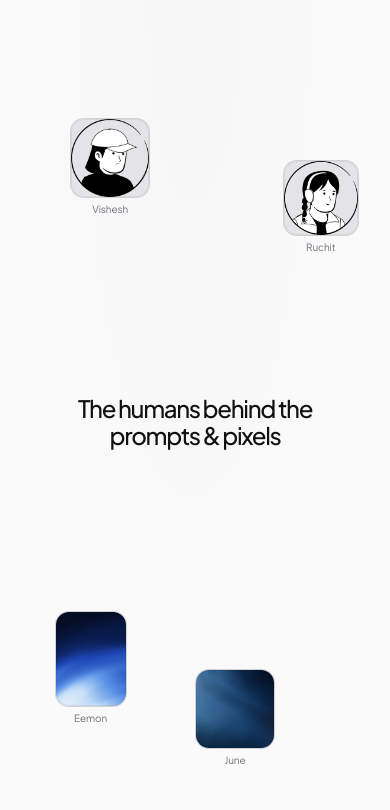
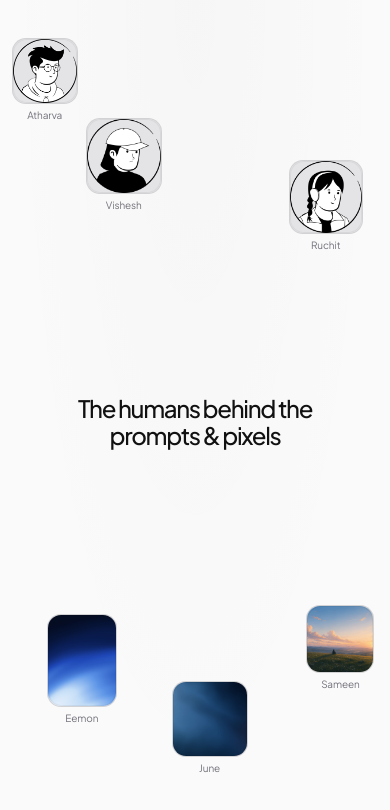
Before and after one commit to KhajeeMohammedZunaid/Zuris-All-Components, a Next.js app: page /hero-5 in a window 390 px wide. Shown: the top 810 px of the page. Built offline with nearby package versions, Linux system fonts and the light colour scheme.

Commit message:
Hero-5 Chnages in respnsive

```diff
--- a/components/hero-5.tsx
+++ b/components/hero-5.tsx
@@ -35,18 +35,18 @@ const CARDS: FloatingCard[] = [
     showOnMobile: false,
   },
 
-  // 2. ATHARVA (Hidden on mobile per user request, visible on tablet & desktop)
+  // 2. ATHARVA (Top-left accent card on mobile, precisely positioned)
   {
     id: "atharva",
     name: "Atharva",
     src: "/n1.png",
-    positionClass: "hidden md:flex md:top-[8%] lg:top-[10%] md:left-[12%] lg:left-[16%] xl:left-[17%] z-[15]",
-    sizeClass: "w-[76px] xs:w-[82px] sm:w-[94px] md:w-[112px] lg:w-[130px] xl:w-[140px]",
+    positionClass: "top-[4.5%] xs:top-[5%] sm:top-[6%] md:top-[8%] lg:top-[10%] left-[3%] xs:left-[4%] sm:left-[6%] md:left-[12%] lg:left-[16%] xl:left-[17%] z-[15]",
+    sizeClass: "w-[66px] xs:w-[72px] sm:w-[84px] md:w-[112px] lg:w-[130px] xl:w-[140px]",
     aspectRatio: "1/1",
     blur: "none",
     opacity: 1,
     delay: 0.25,
-    showOnMobile: false,
+    showOnMobile: true,
   },
 
   // 3. VISHESH (Top left/center on mobile, moved below a little)
@@ -54,8 +54,8 @@ const CARDS: FloatingCard[] = [
     id: "vishesh",
     name: "Vishesh",
     src: "/n2.png",
-    positionClass: "top-[14%] xs:top-[15%] sm:top-[7%] md:top-[3%] lg:top-[4%] left-[18%] xs:left-[20%] sm:left-[26%] md:left-[35%] lg:left-[36%] z-[20]",
-    sizeClass: "w-[80px] xs:w-[86px] sm:w-[98px] md:w-[116px] lg:w-[134px] xl:w-[145px]",
+    positionClass: "top-[14%] xs:top-[15%] sm:top-[7%] md:top-[3%] lg:top-[4%] left-[22%] xs:left-[24%] sm:left-[28%] md:left-[35%] lg:left-[36%] z-[20]",
+    sizeClass: "w-[76px] xs:w-[82px] sm:w-[94px] md:w-[116px] lg:w-[134px] xl:w-[145px]",
     aspectRatio: "1/1",
     blur: "none",
     opacity: 1,
@@ -68,8 +68,8 @@ const CARDS: FloatingCard[] = [
     id: "ruchit",
     name: "Ruchit",
     src: "/n3.png",
-    positionClass: "top-[19%] xs:top-[20%] sm:top-[11%] md:top-[4%] lg:top-[5%] right-[8%] xs:right-[10%] sm:right-[12%] md:right-[16%] lg:right-[22%] xl:right-[24%] z-[20]",
-    sizeClass: "w-[76px] xs:w-[82px] sm:w-[94px] md:w-[114px] lg:w-[132px] xl:w-[145px]",
+    positionClass: "top-[19%] xs:top-[20%] sm:top-[11%] md:top-[4%] lg:top-[5%] right-[7%] xs:right-[8%] sm:right-[10%] md:right-[16%] lg:right-[22%] xl:right-[24%] z-[20]",
+    sizeClass: "w-[74px] xs:w-[80px] sm:w-[92px] md:w-[114px] lg:w-[132px] xl:w-[145px]",
     aspectRatio: "1/1",
     blur: "none",
     opacity: 1,
@@ -123,8 +123,8 @@ const CARDS: FloatingCard[] = [
     id: "eemon",
     name: "Eemon",
     src: "/acc-4.webp",
-    positionClass: "bottom-[14%] xs:bottom-[15%] sm:bottom-[10%] md:bottom-[8%] lg:bottom-[9%] left-[14%] xs:left-[16%] sm:left-[12%] md:left-[12%] lg:left-[16%] xl:left-[18%] z-[22]",
-    sizeClass: "w-[72px] xs:w-[78px] sm:w-[90px] md:w-[106px] lg:w-[122px] xl:w-[132px]",
+    positionClass: "bottom-[14%] xs:bottom-[15%] sm:bottom-[10%] md:bottom-[8%] lg:bottom-[9%] left-[12%] xs:left-[14%] sm:left-[12%] md:left-[12%] lg:left-[16%] xl:left-[18%] z-[22]",
+    sizeClass: "w-[70px] xs:w-[76px] sm:w-[88px] md:w-[106px] lg:w-[122px] xl:w-[132px]",
     aspectRatio: "3/4",
     blur: "none",
     opacity: 1,
@@ -137,8 +137,8 @@ const CARDS: FloatingCard[] = [
     id: "june",
     name: "June",
     src: "/acc-5.webp",
-    positionClass: "bottom-[9%] xs:bottom-[10%] sm:bottom-[6%] md:bottom-[3%] lg:bottom-[3%] left-[50%] xs:left-[52%] sm:left-[44%] md:left-[37%] lg:left-[41%] xl:left-[42%] z-[20]",
-    sizeClass: "w-[80px] xs:w-[86px] sm:w-[98px] md:w-[116px] lg:w-[132px] xl:w-[145px]",
+    positionClass: "bottom-[8%] xs:bottom-[9%] sm:bottom-[6%] md:bottom-[3%] lg:bottom-[3%] left-[44%] xs:left-[46%] sm:left-[40%] md:left-[37%] lg:left-[41%] xl:left-[42%] z-[20]",
+    sizeClass: "w-[76px] xs:w-[82px] sm:w-[94px] md:w-[116px] lg:w-[132px] xl:w-[145px]",
     aspectRatio: "1/1",
     blur: "none",
     opacity: 1,
@@ -146,18 +146,18 @@ const CARDS: FloatingCard[] = [
     showOnMobile: true,
   },
 
-  // 10. SAMEEN (Hidden on mobile per user request, visible on tablet & desktop)
+  // 10. SAMEEN (Bottom-right accent card on mobile, precisely positioned)
   {
     id: "sameen",
     name: "Sameen",
     src: "/alone-upscaled.png",
-    positionClass: "hidden md:flex md:bottom-[7%] lg:bottom-[8%] md:right-[12%] lg:right-[16%] xl:right-[18%] z-[22]",
-    sizeClass: "md:w-[112px] lg:w-[130px] xl:w-[142px]",
+    positionClass: "bottom-[18%] xs:bottom-[19%] sm:bottom-[13%] md:bottom-[7%] lg:bottom-[8%] right-[4%] xs:right-[5%] sm:right-[8%] md:right-[12%] lg:right-[16%] xl:right-[18%] z-[22]",
+    sizeClass: "w-[68px] xs:w-[74px] sm:w-[86px] md:w-[112px] lg:w-[130px] xl:w-[142px]",
     aspectRatio: "1/1",
     blur: "none",
     opacity: 1,
     delay: 0.25,
-    showOnMobile: false,
+    showOnMobile: true,
   },
 
   // 11. BOTTOM-RIGHT FAR BACKGROUND (Blurred depth-of-field, hidden on mobile)
```
